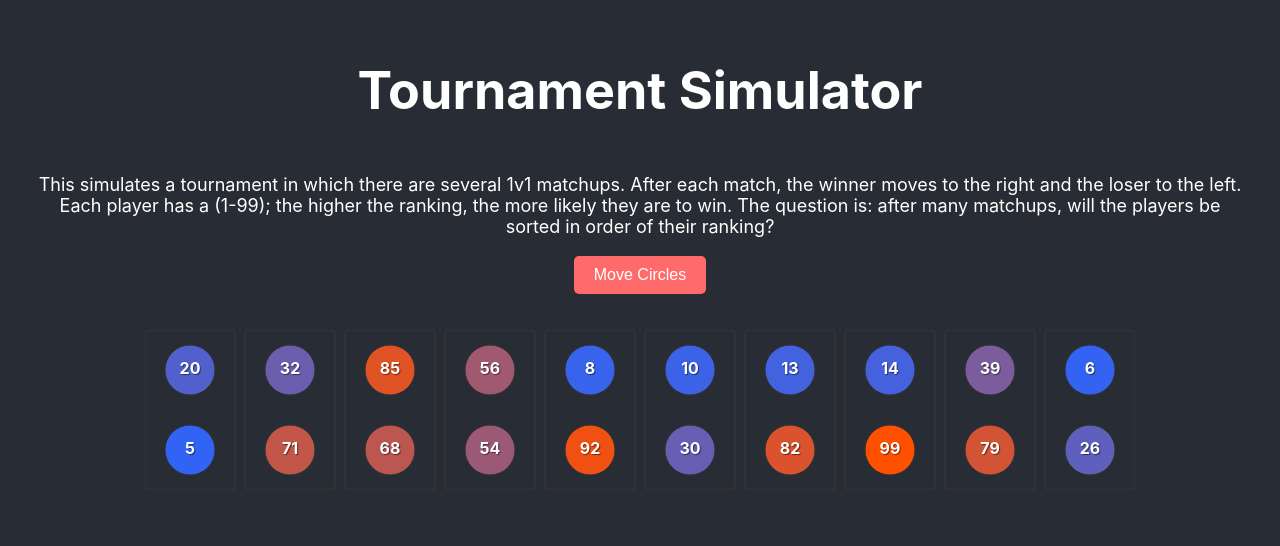
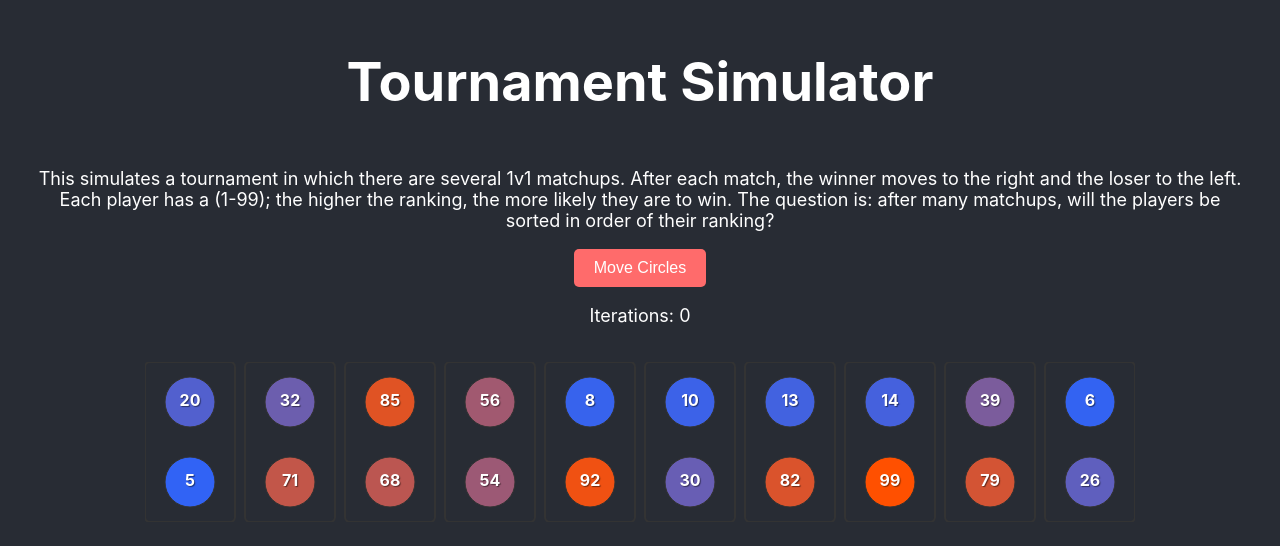
Before and after one commit to drbr/tournament-simulator, a React (Create React App) app: page / in a window 1280 px wide. Shown: the part 122-668 px from the top of the page. Built offline with nearby package versions, Linux system fonts and the light colour scheme.

Commit message:
tweak styles, animation time, and deciciveness

```diff
--- a/src/App.css
+++ b/src/App.css
@@ -12,10 +12,9 @@ html {
   flex-direction: column;
   align-items: center;
   justify-content: center;
-  font-size: calc(10px + 2vmin);
   color: white;
 }
 
-.body-text {
-  font-size: 1rem;
+h1 {
+  font-size: 3rem;
 }
--- a/src/App.tsx
+++ b/src/App.tsx
@@ -6,12 +6,25 @@ import { playMatch } from './tournament';
 
 export const RECTANGLE_COUNT = 10;
 
-function circlesReducer(prevCircles: readonly Circle[], _: void): readonly Circle[] {
-  return playMatch(prevCircles, RECTANGLE_COUNT);
+type GameState = Readonly<{
+  iterationCount: number;
+  circles: readonly Circle[];
+}>;
+
+const initialState: GameState = {
+  iterationCount: 0,
+  circles: initRandomCircles(RECTANGLE_COUNT),
+};
+
+function circlesReducer(prev: GameState, _: void): GameState {
+  return {
+    iterationCount: prev.iterationCount + 1,
+    circles: playMatch(prev.circles, RECTANGLE_COUNT),
+  };
 }
 
 export const App: React.FC = () => {
-  const [circles, shuffleCircles] = useReducer(circlesReducer, initRandomCircles(RECTANGLE_COUNT));
+  const [state, iterateGame] = useReducer(circlesReducer, initialState);
 
   const buttonStyle: React.CSSProperties = {
     padding: '10px 20px',
@@ -24,7 +37,7 @@ export const App: React.FC = () => {
   return (
     <div className="App">
       <h1>Tournament Simulator </h1>
-      <p className="body-text">
+      <p>
         This simulates a tournament in which there are several 1v1 matchups. After each match, the
         winner moves to the right and the loser to the left. Each player has a (1-99); the higher
         the ranking, the more likely they are to win. The question is: after many matchups, will the
@@ -33,7 +46,7 @@ export const App: React.FC = () => {
 
       <div>
         <button
-          onClick={shuffleCircles}
+          onClick={iterateGame}
           style={{
             ...buttonStyle,
             backgroundColor: '#ff6b6b',
@@ -42,9 +55,10 @@ export const App: React.FC = () => {
           Move Circles
         </button>
       </div>
+      <p>Iterations: {state.iterationCount}</p>
 
-      <div style={{ padding: '2rem 0' }}>
-        <ParticipantsView circles={circles} rectangleCount={RECTANGLE_COUNT} />
+      <div style={{ padding: '1rem 0' }}>
+        <ParticipantsView circles={state.circles} rectangleCount={RECTANGLE_COUNT} />
       </div>
     </div>
   );
--- a/src/ParticipantsView.tsx
+++ b/src/ParticipantsView.tsx
@@ -8,7 +8,7 @@ const CIRCLE_Y: Record<CirclePosition, number> = {
 
 const animationStyles = `
   .animated-circle , .animated-text {
-    transition: transform 0.5s ease;
+    transition: transform 0.3s ease-in-out;
   }
 `;
 
--- a/src/tournament.ts
+++ b/src/tournament.ts
@@ -11,7 +11,7 @@ export type MatchParticipant = {
  * a player with a lower one. The higher this number is, the better chance a lower-ranked player
  * has against a higher-ranked player.
  */
-const DECISIVENESS = 100;
+const DECISIVENESS = 50;
 
 function matchWinner(a: Circle, b: Circle): Circle {
   const aChance = a.ranking + DECISIVENESS;
```
